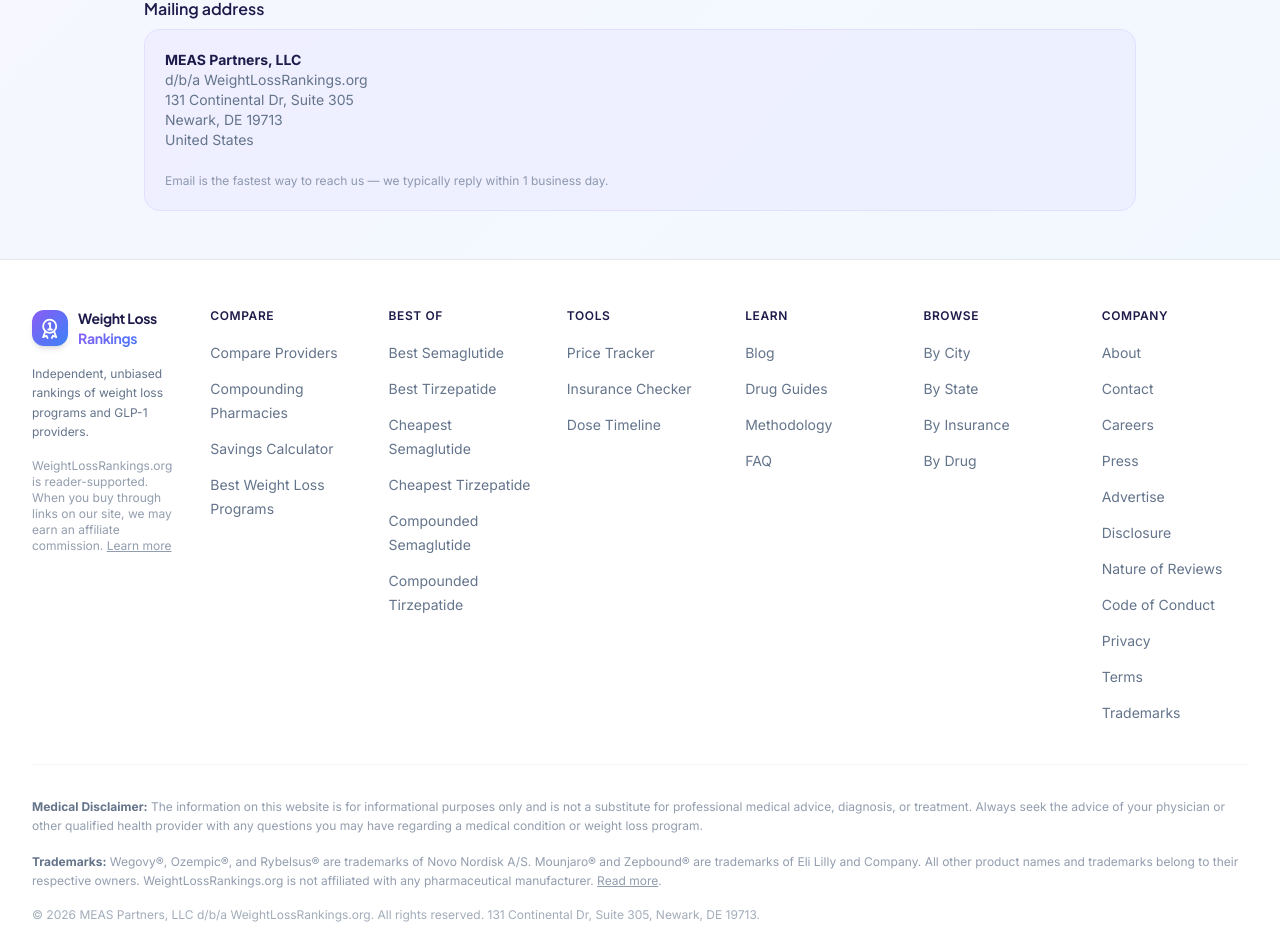
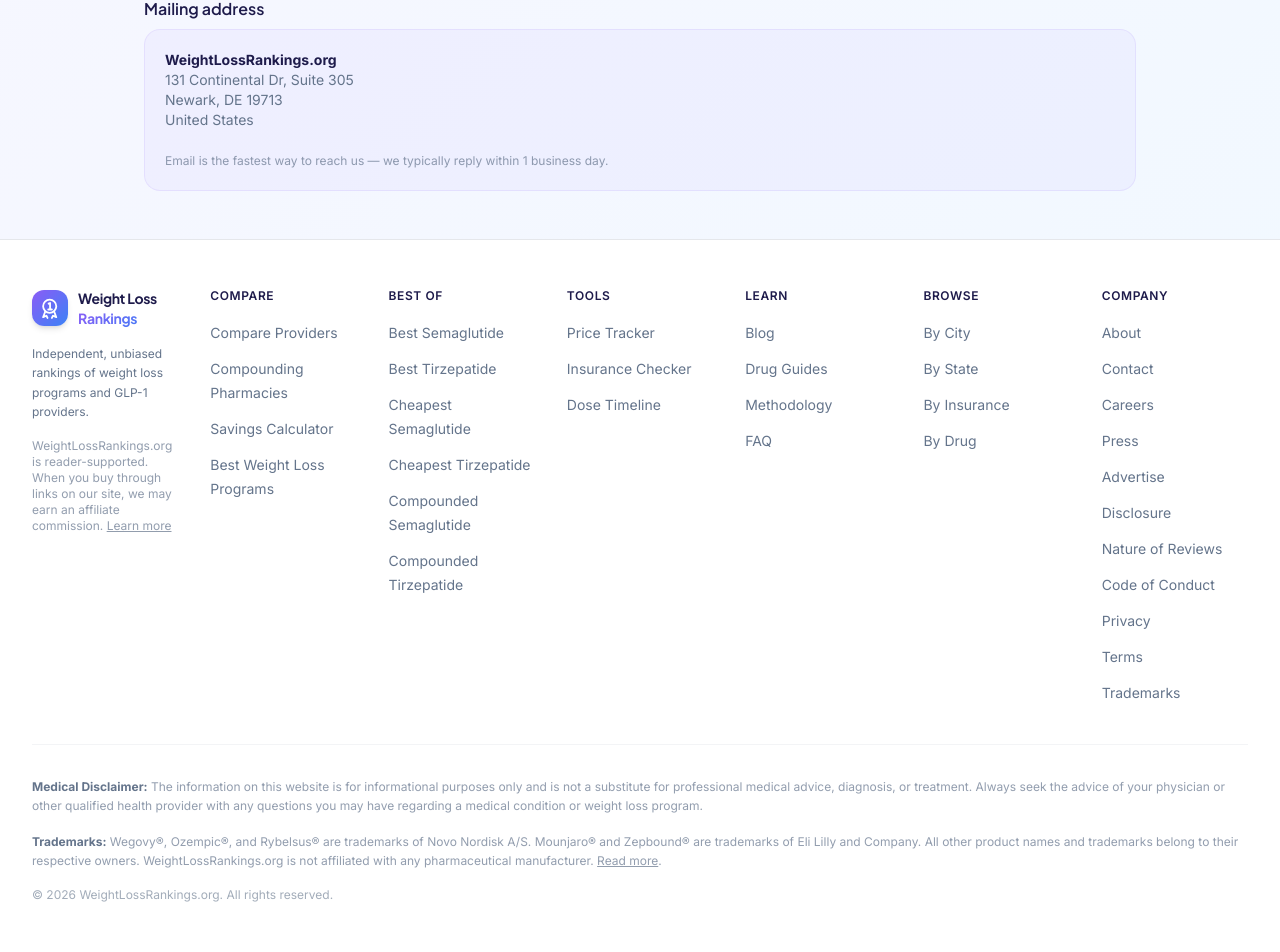
Before and after one commit to edwinurrutia/weightlossrankings, a Next.js app: page /contact in a window 1280 px wide. Shown: the part 1713-2665 px from the top of the page. Built offline with nearby package versions, Linux system fonts and the light colour scheme; no server answers.

Commit message:
fix: use WeightLossRankings.org instead of MEAS Partners on contact and footer

```diff
--- a/src/app/contact/page.tsx
+++ b/src/app/contact/page.tsx
@@ -204,8 +204,7 @@
           Mailing address
         </h2>
         <address className="not-italic rounded-2xl bg-brand-violet/5 border border-brand-violet/10 p-5 text-sm text-brand-text-secondary">
-          <strong className="text-brand-text-primary">MEAS Partners, LLC</strong><br />
-          d/b/a WeightLossRankings.org<br />
+          <strong className="text-brand-text-primary">WeightLossRankings.org</strong><br />
           131 Continental Dr, Suite 305<br />
           Newark, DE 19713<br />
           United States
--- a/src/components/layout/Footer.tsx
+++ b/src/components/layout/Footer.tsx
@@ -124,7 +124,7 @@
             .
           </p>
           <p className="text-xs text-brand-text-secondary/60">
-            &copy; {currentYear} MEAS Partners, LLC d/b/a WeightLossRankings.org. All rights reserved. 131 Continental Dr, Suite 305, Newark, DE 19713.
+            &copy; {currentYear} WeightLossRankings.org. All rights reserved.
           </p>
         </div>
       </div>
```
